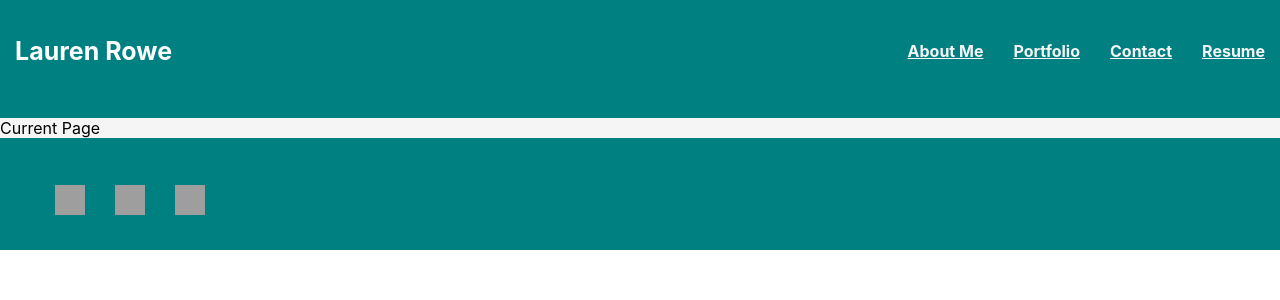
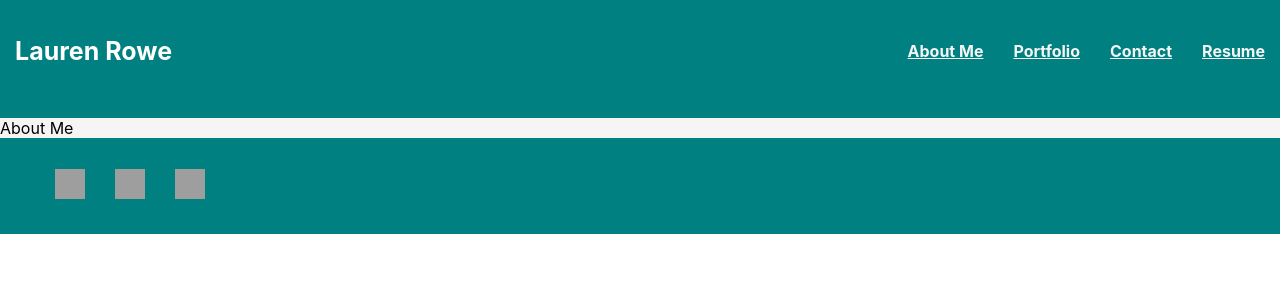
Before and after one commit to LaurenR01/ReactPortfolio, a React (Create React App) app: page / in a window 1280 px wide. Shown: the top 300 px of the page. Built offline with nearby package versions, Linux system fonts and the light colour scheme; grey boxes are pictures that could not be loaded.

Commit message:
app functionality

```diff
--- a/src/App.css
+++ b/src/App.css
@@ -52,7 +52,3 @@ padding: 15px;
   height: 30px;
   width: 30px;
 }
-
-.icon-list{
-justify-items: center;
-}
--- a/src/App.js
+++ b/src/App.js
@@ -3,16 +3,41 @@ import NavBar from './components/NavBar';
 import Section from './components/Section';
 import Links from './components/Links';
 import './App.css';
+import AboutMe from './components/AboutMe';
 import Portfolio from './components/Portfolio';
+import Resume from './components/Resume';
+import Contact from './components/Contact';
 
 function App() {
-  const [selectedPage, setSelectedPage] = useState('Portfolio');
-  const handlePageChange = (selectedPage) => setSelectedPage;
+  const [currentPage, setCurrentPage] = useState('AboutMe');
+
+  const renderPage = () => {
+    switch (currentPage) {
+      case 'AboutMe' :
+        return <AboutMe />;
+        break;
+      case 'Portfolio' :
+        return <Portfolio />;
+        break;
+      case 'Contact' :
+        return <Contact />;
+        break;
+      case 'Resume' :
+        return <Resume />;
+        break;
+      default:
+        return <AboutMe />;
+        break;
+
+    }
+  }
+  const handlePageChange = (page) => setCurrentPage;
 
   return (
     <>
     <NavBar />
-    <Section selectedPage = {selectedPage}/>
+    <Section currentPage={currentPage} handlePageChange={handlePageChange}/>
+    {renderPage()}
     <Links />
     </>
   )
--- a/src/components/Links.js
+++ b/src/components/Links.js
@@ -4,7 +4,7 @@ import "../App.css";
 export default function Links() {
     return (
         <div className="App-footer">
-            <ul>
+            <ul a href="#contact">
                 <li>
                 <a href="https://github.com/LaurenR01" className="App-link"><img src="../images/github.png" className="icon" alt="GitHub"></img></a>
                 </li>
--- a/src/components/NavBar.js
+++ b/src/components/NavBar.js
@@ -5,7 +5,7 @@ export default function NavBar(selectedPage, handlePageChange){
     return (
         <div className="App">
             <nav className="App-header">
-            <h1 className="name">Lauren Rowe </h1>
+            <h1 className="name">Lauren Rowe</h1>
                 <ul>
                 <li><a href= "AboutMe" className="App-link" onClick={() => handlePageChange('AboutMe')}>About Me</a></li>
                 <li><a href= "Portfolio" className="App-link" onClick={() => handlePageChange('Portfolio')}>Portfolio</a></li>
--- a/src/components/Section.js
+++ b/src/components/Section.js
@@ -6,11 +6,12 @@ import Resume from "./Resume";
 
 
 export default function Section() {
-
-    return (
+  const setPage = () => {
+  }
+   return (
      <div className="App">
          <p className="App-section">
-             Current Page
+
         </p>
     </div>
     )
```
